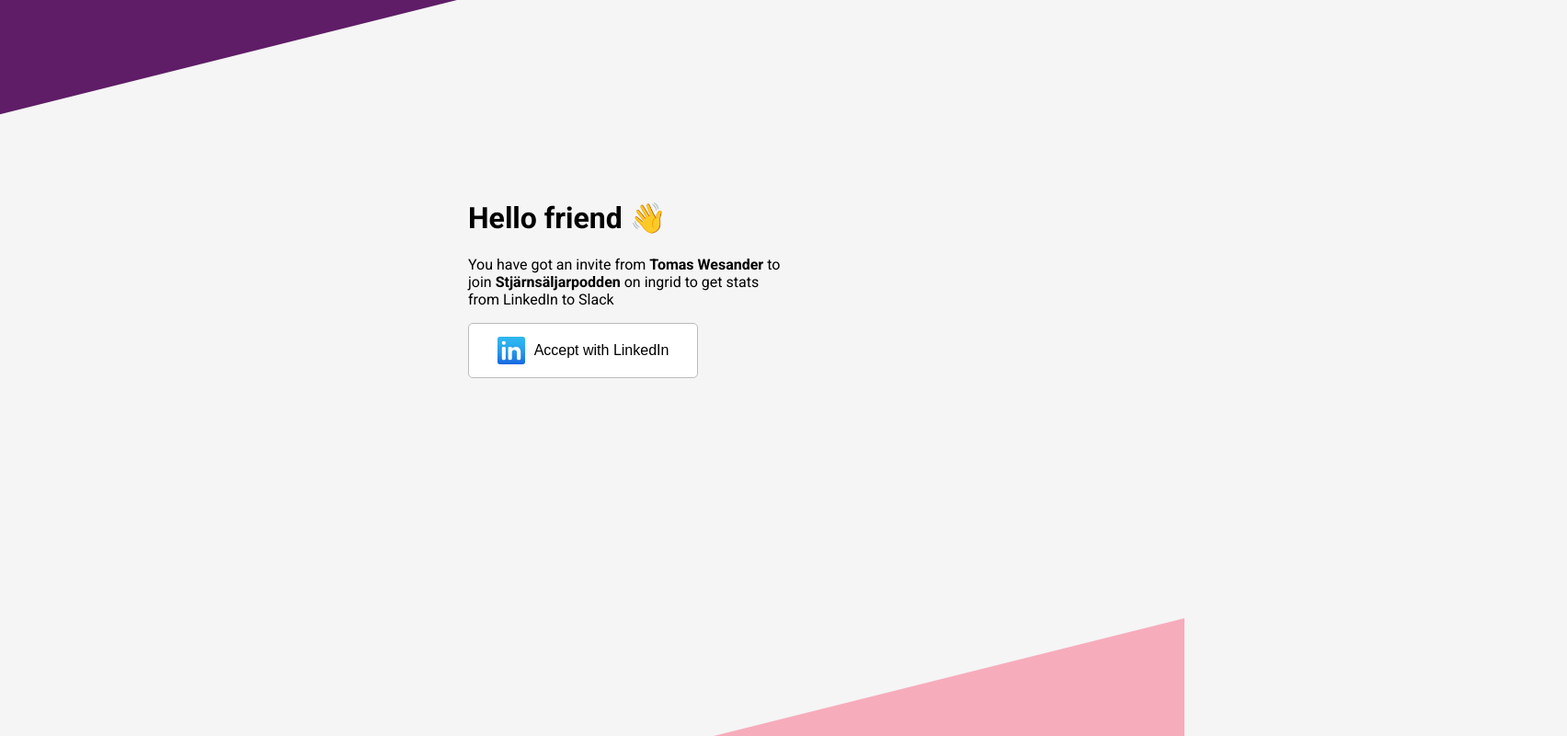
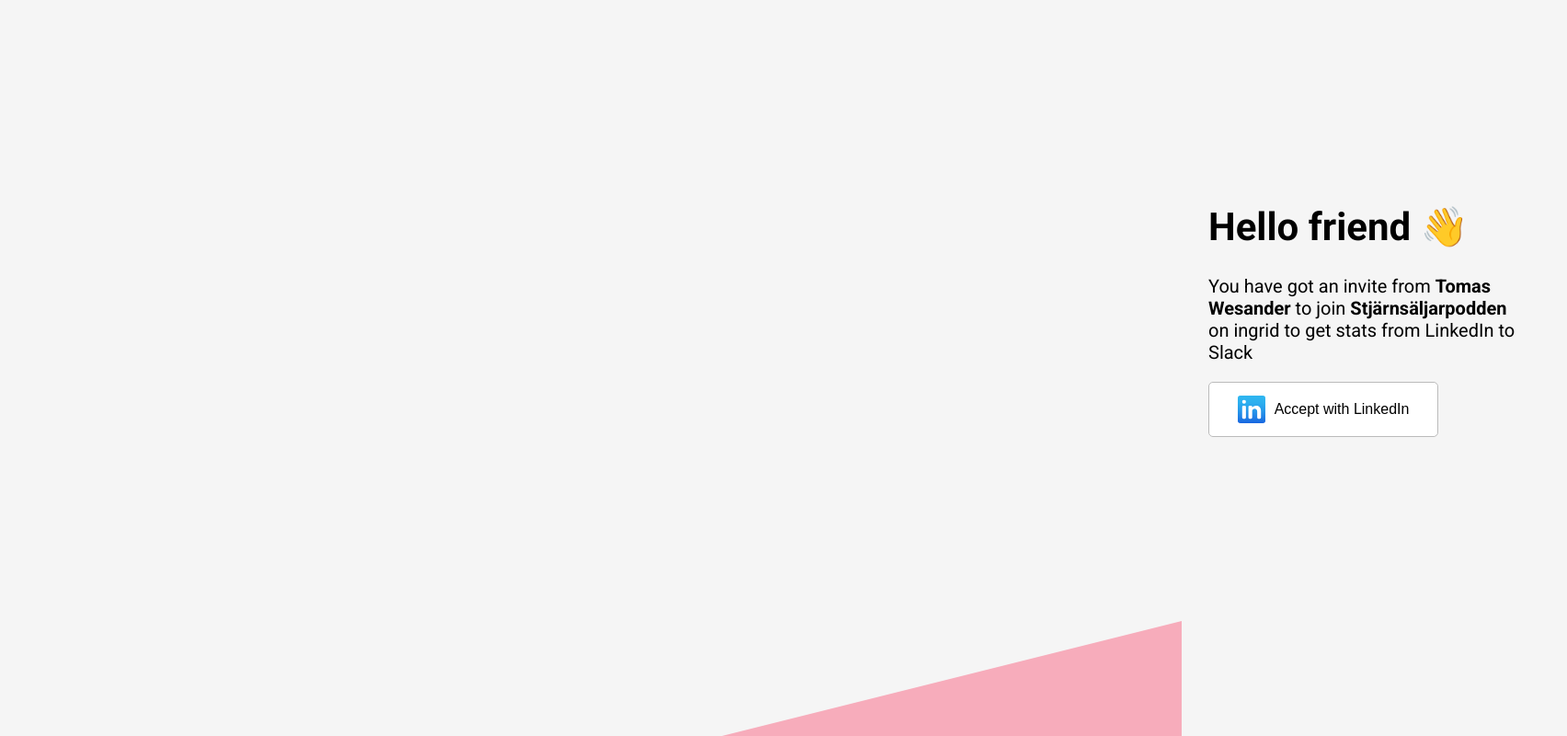
Before and after one commit to simonwernerzankl/ingrid, a plain HTML site: page invite.html in a window 1280 px wide. Shown: the whole page at 92% size, 1704 px wide, since content can reach past the window. Drawn offline with Linux system fonts and the light colour scheme.

Commit message:
Update styling-invite.css

```diff
--- a/styling-invite.css
+++ b/styling-invite.css
@@ -1,17 +1,28 @@
-html {
-  scroll-behavior: smooth;
-  height: 100%;
-}
-
-body {
+html, body {
   background-color: #f5f5f5;
   font-family: 'Roboto', sans-serif;
   margin: -3px -3px auto;
   min-height: 100vh;
   height: min-content;
+  scroll-behavior: smooth;
+}
+
+main {
   display: grid;
-  grid-template-columns: 1fr 350px 1fr;
+  grid-template-columns: 1fr;
   grid-template-rows: auto 1fr auto;
+  grid-column-start: 2;
+  grid-row-start: 1;
+  padding: 15vh 5vh 0 5vh;
+}
+
+h1 {
+  font-size: 42px;
+}
+
+p {
+  font-size: 24px;
+  margin: 0 0 20px 0;
 }
 
 button {
@@ -36,7 +47,50 @@
 }
 
 .lilatri-img {
-  width: 40vw;
+  z-index: -1;
+  width: 100vw;
+}
+
+.content {
+  grid-column-start: 2;
+}
+
+.footer {
+  position: fixed;
+  left: 0;
+  bottom: 0;
+  width: 100%;
+}
+
+.pinktri-img {
+  float: right;
+  width: 100vw;
+  margin: 0 -5px -3px 0;
+}
+
+@media screen and (min-width: 768px) {
+
+  body {
+    min-height: 100vh;
+    height: min-content;
+    display: grid;
+    grid-template-columns: 1fr 430px 1fr;
+    grid-template-rows: auto 1fr auto;
+  }
+
+  button {
+    font-size: 16px;
+    width: 250px;
+    height: 60px;
+    padding: 15px;
+  }
+
+  p {
+    font-size: 20px;
+  }
+
+  .lilatri-top {
+    z-index: -1;
   }
 
   .page-content {
@@ -59,3 +113,5 @@
     width: 40vw;
     margin: 0 -5px -3px 0;
   }
+
+}
```
Lines whose indentation alone changed are shown as unchanged.
